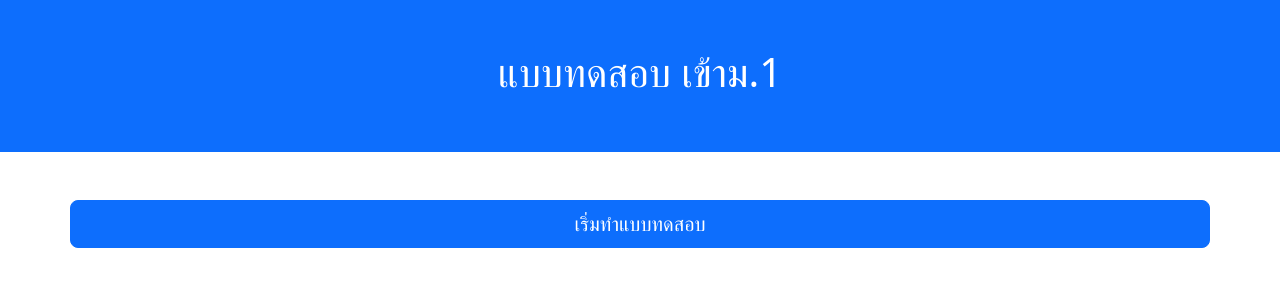
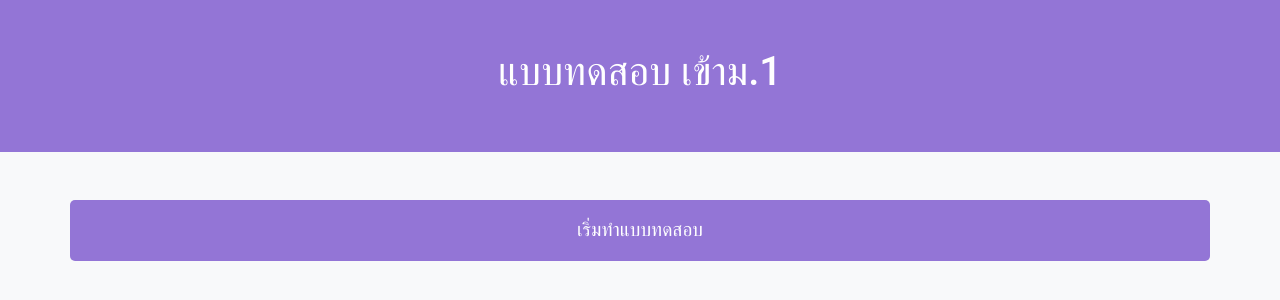
Before and after one commit to mayisme02/web2024, a plain HTML site: page work1.html in a window 1280 px wide. Drawn offline with nearby package versions, Linux system fonts and the light colour scheme.

Commit message:
Update work1.html

```diff
--- a/work1.html
+++ b/work1.html
@@ -8,6 +8,13 @@
   <script src="https://cdn.jsdelivr.net/npm/bootstrap@5.3.3/dist/js/bootstrap.bundle.min.js"></script>
   <script src="https://ajax.googleapis.com/ajax/libs/jquery/3.7.1/jquery.min.js"></script>
   <style>
+    body {
+      font-family: 'Roboto', sans-serif;
+      margin: 0;
+      padding: 0;
+      background-color: #f8f9fa;
+    }
+
     .quiz-item {
       border: 1px solid #cccccc;
       border-radius: 8px;
@@ -18,17 +25,51 @@
     .quiz-item:first-child {
       margin-top: 0; /* ลบระยะห่างด้านบนของข้อแรก */
     }
+
+    /* กำหนดสีม่วงให้กับหัวข้อ */
+    .bg-primary-custom {
+      background-color: #9375d6 !important; /* ใช้สีม่วงสำหรับพื้นหลัง */
+    }
+
+    h1 {
+      font-size: 2.5rem;
+      color: white;
+    }
+
+    /* ปรับแต่งปุ่มเริ่มต้น */
+    .btn-start {
+      background-color: #9375d6; /* สีม่วงเข้ม */
+      color: white;
+      font-size: 1.2rem;
+      padding: 15px 30px;
+      border-radius: 5px;
+      transition: background-color 0.3s ease;
+    }
+
+    .btn-start:hover {
+      background-color: #ab87f8; /* สีม่วงเข้มขึ้นเมื่อ hover */
+    }
+
+    /* ปรับแต่งปุ่มตรวจคำตอบ */
+    .btn-success {
+      background-color: #28a745;
+      font-size: 1rem;
+    }
+
+    .btn-success:hover {
+      background-color: #218838;
+    }
   </style>
 </head>
 <body>
 
-<div class="container-fluid p-5 bg-primary text-white text-center">
+<div class="container-fluid p-5 bg-primary-custom text-white text-center">
   <h1>แบบทดสอบ เข้าม.1</h1>
 </div>
 
 <div class="container mt-5">
   <div class="row justify-content-center" id="startBox">
-    <button class="btn btn-primary btn-lg" id="btnStart">เริ่มทำแบบทดสอบ</button>
+    <button class="btn btn-start btn-lg" id="btnStart">เริ่มทำแบบทดสอบ</button>
   </div>
   <div class="row mt-5" id="quizBox">
     <div class="col-md-8 mx-auto">
@@ -131,6 +172,5 @@
     }
   ];
 </script>
-
 </body>
 </html>
```
Lines whose indentation alone changed are shown as unchanged.
